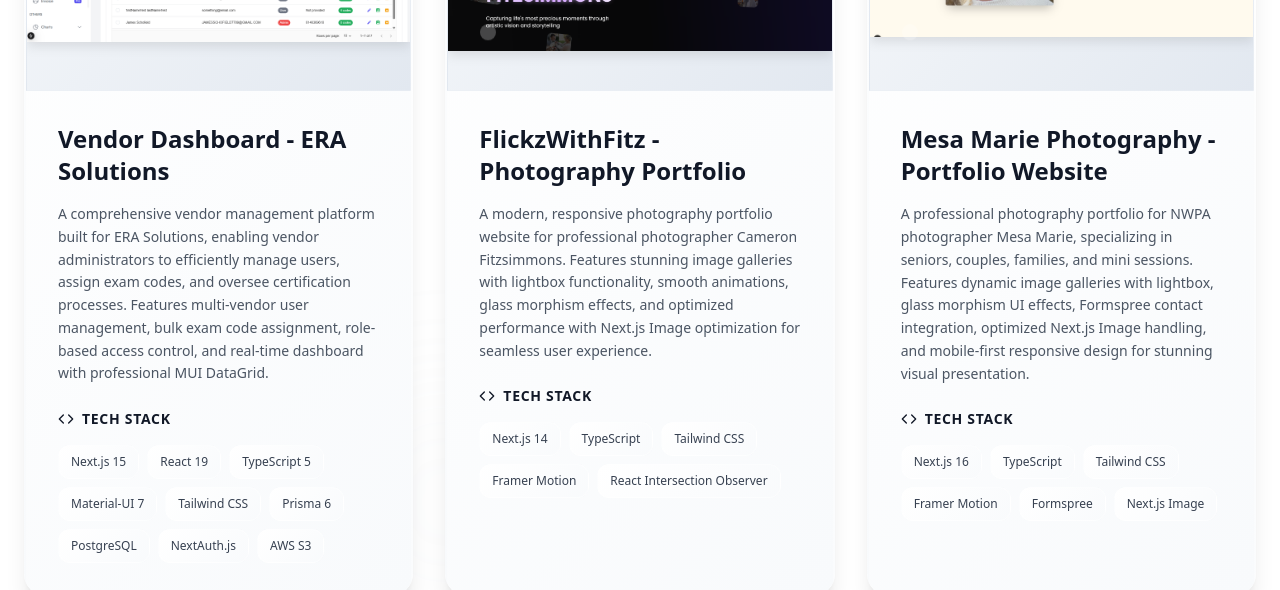
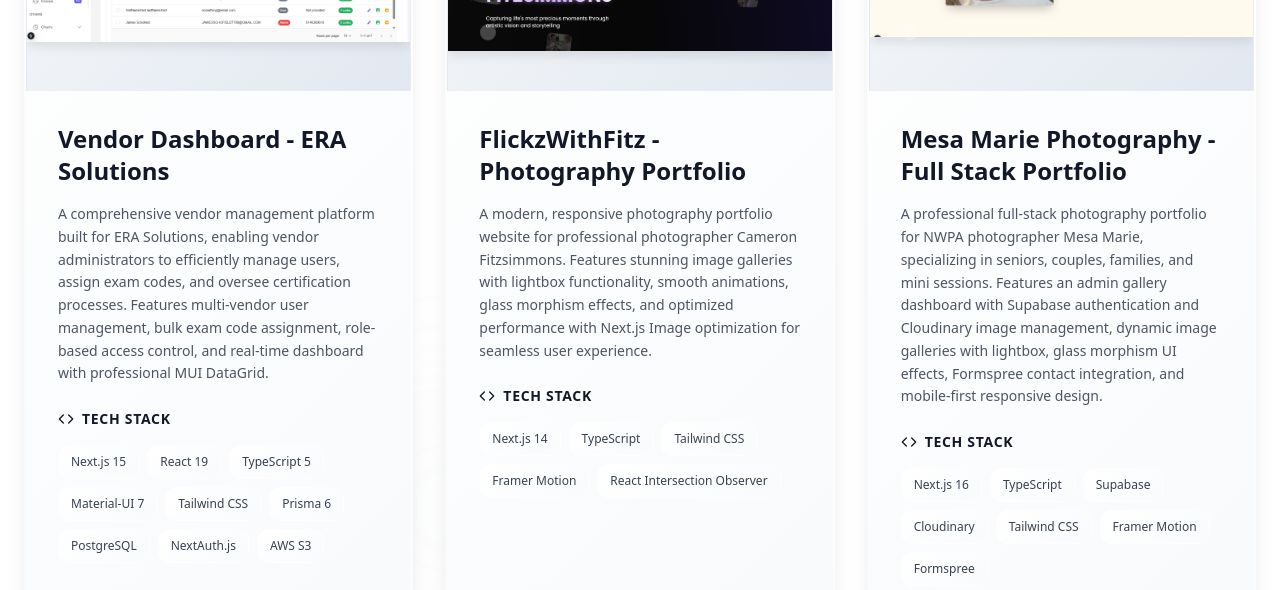
Before and after one commit to Jt-schofield1/portfolio, a Next.js app: page / in a window 1280 px wide. Shown: the part 6420-7010 px from the top of the page. Built offline with nearby package versions, Linux system fonts and the light colour scheme.

Commit message:
Update Mesa Marie Photography to highlight full-stack features with Supabase and Cloudinary

```diff
--- a/src/app/page.tsx
+++ b/src/app/page.tsx
@@ -86,13 +86,13 @@
     featured: false,
   },
   {
-    title: "Mesa Marie Photography - Portfolio Website",
-    description: "A professional photography portfolio for NWPA photographer Mesa Marie, specializing in seniors, couples, families, and mini sessions. Features dynamic image galleries with lightbox, glass morphism UI effects, Formspree contact integration, optimized Next.js Image handling, and mobile-first responsive design for stunning visual presentation.",
+    title: "Mesa Marie Photography - Full Stack Portfolio",
+    description: "A professional full-stack photography portfolio for NWPA photographer Mesa Marie, specializing in seniors, couples, families, and mini sessions. Features an admin gallery dashboard with Supabase authentication and Cloudinary image management, dynamic image galleries with lightbox, glass morphism UI effects, Formspree contact integration, and mobile-first responsive design.",
     category: "Photography Portfolio",
     status: "Live",
     gradient: "from-sky-400 to-blue-500",
     image: "/images/projects/mesa-photpgraphy.png",
-    technologies: ["Next.js 16", "TypeScript", "Tailwind CSS", "Framer Motion", "Formspree", "Next.js Image"],
+    technologies: ["Next.js 16", "TypeScript", "Supabase", "Cloudinary", "Tailwind CSS", "Framer Motion", "Formspree"],
     liveLink: "https://mesamarie-photography.vercel.app/",
     githubLink: "https://github.com/Jt-schofield1/MesaPhotography",
     featured: false,
```
